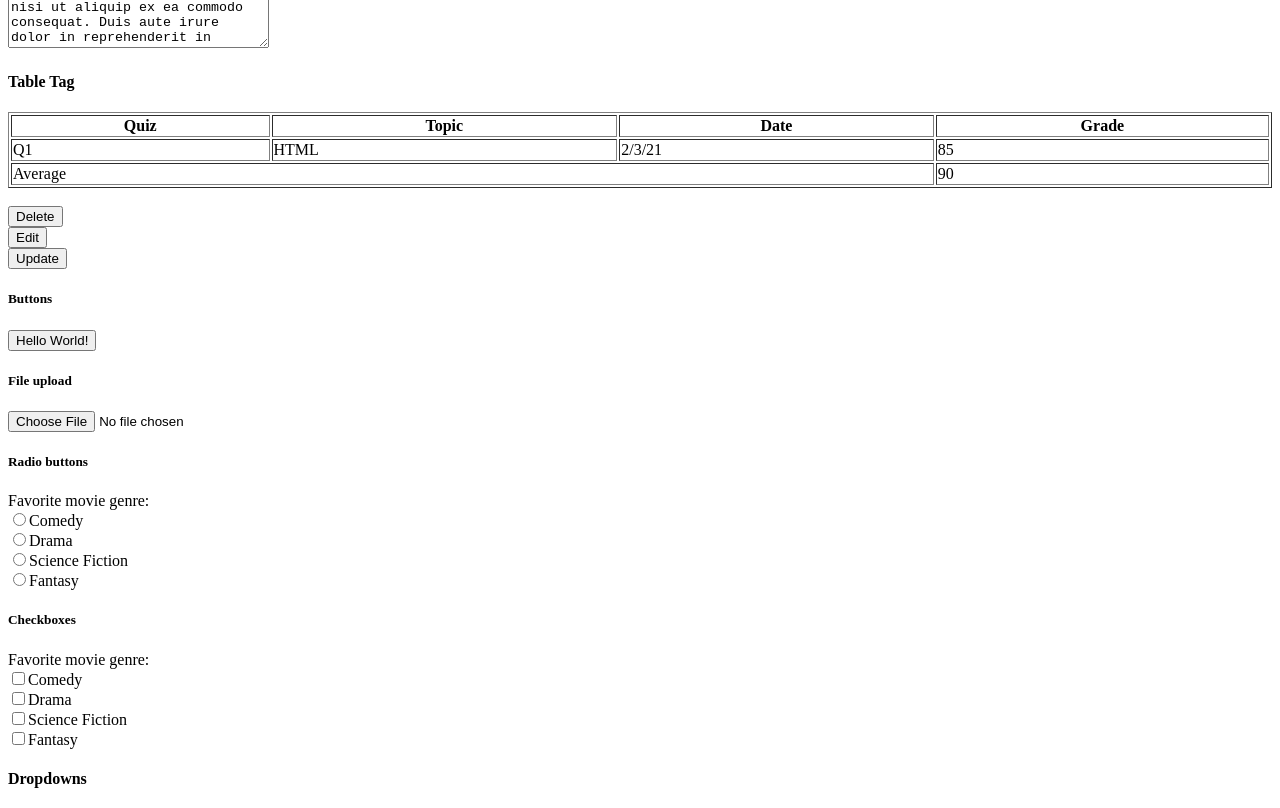
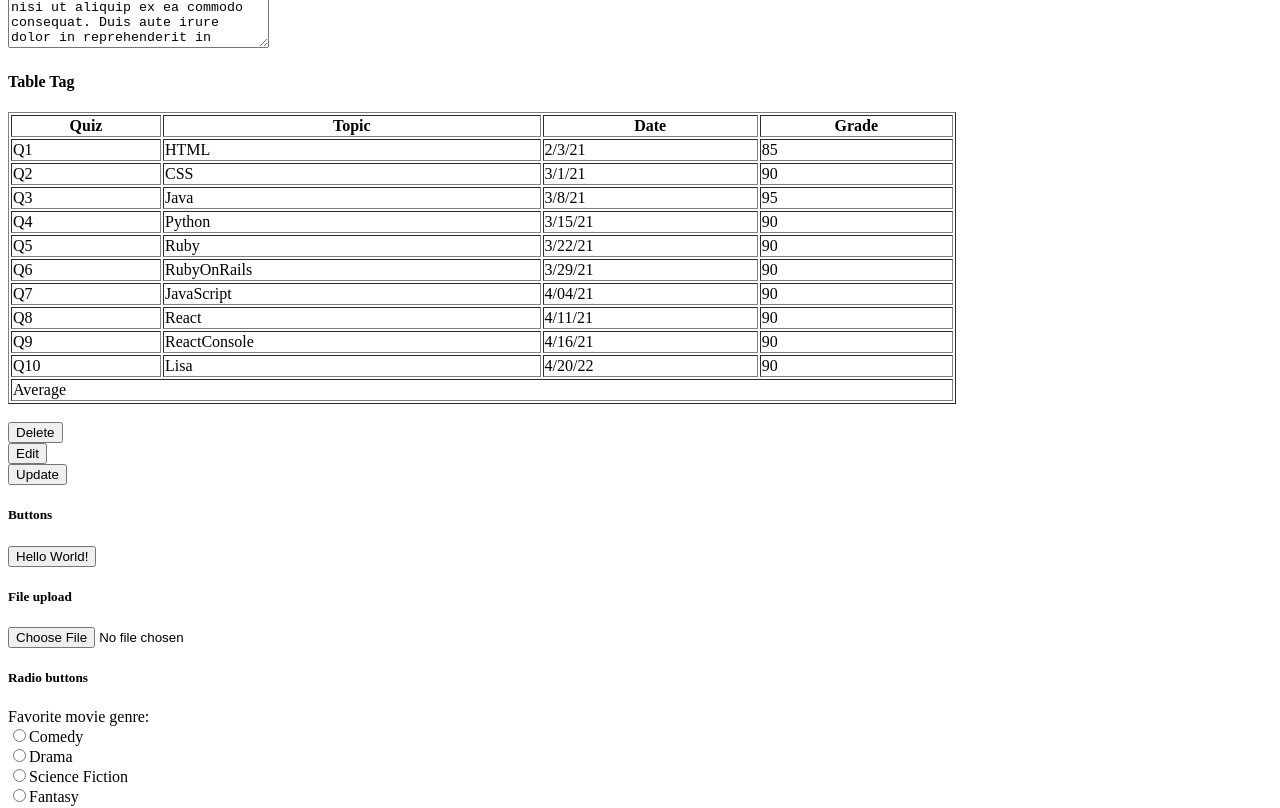
Before and after one commit to jpozuna/kambaz-react-web-app-sp25, a React (Vite) app: page /#/Labs/Lab1 in a window 1280 px wide. Shown: the part 1440-2248 px from the top of the page. Built offline with nearby package versions, Linux system fonts and the light colour scheme.

Commit message:
Lab table was corrected

```diff
--- a/src/Labs/Lab1/index.tsx
+++ b/src/Labs/Lab1/index.tsx
@@ -90,30 +90,80 @@ export default function Lab1() {
                 </div>
                 <div id="wd-tables">
                     <h4>Table Tag</h4>
-                    <table border={1} width="100%">    {/* table, border, width */}
-                        <thead>                    {/* table headings */}
-                        <tr>                        {/* table row */}
+                    <table border={1} width="75%">
+                        <thead>
+                        <tr>
                             <th>Quiz</th>
-                            {/* table heading*/}
                             <th>Topic</th>
                             <th>Date</th>
                             <th>Grade</th>
                         </tr>
                         </thead>
-                        <tbody>                    {/* table body */}
-                        <tr>                        {/* table row */}
+                        <tbody>
+                        <tr>
                             <td>Q1</td>
-                            {/* table data / cell */}
                             <td>HTML</td>
                             <td>2/3/21</td>
                             <td>85</td>
                         </tr>
+                        <tr>
+                            <td>Q2</td>
+                            <td>CSS</td>
+                            <td>3/1/21</td>
+                            <td>90</td>
+                        </tr>
+                        <tr>
+                            <td>Q3</td>
+                            <td>Java</td>
+                            <td>3/8/21</td>
+                            <td>95</td>
+                        </tr>
+                        <tr>
+                            <td>Q4</td>
+                            <td>Python</td>
+                            <td>3/15/21</td>
+                            <td>90</td>
+                        </tr>
+                        <tr>
+                            <td>Q5</td>
+                            <td>Ruby</td>
+                            <td>3/22/21</td>
+                            <td>90</td>
+                        </tr>
+                        <tr>
+                            <td>Q6</td>
+                            <td>RubyOnRails</td>
+                            <td>3/29/21</td>
+                            <td>90</td>
+                        </tr>
+                        <tr>
+                            <td>Q7</td>
+                            <td>JavaScript</td>
+                            <td>4/04/21</td>
+                            <td>90</td>
+                        </tr>
+                        <tr>
+                            <td>Q8</td>
+                            <td>React</td>
+                            <td>4/11/21</td>
+                            <td>90</td>
+                        </tr>
+                        <tr>
+                            <td>Q9</td>
+                            <td>ReactConsole</td>
+                            <td>4/16/21</td>
+                            <td>90</td>
+                        </tr>
+                        <tr>
+                            <td>Q10</td>
+                            <td>Lisa</td>
+                            <td>4/20/22</td>
+                            <td>90</td>
+                        </tr>
                         </tbody>
-                        <tfoot>                    {/* table row */}
+                        <tfoot>
                         <tr>
-                            <td colSpan={3}>Average</td>
-                            {/* column span */}
-                            <td>90</td>
+                            <td colSpan={4}>Average </td>
                         </tr>
                         </tfoot>
                     </table>
@@ -179,7 +229,8 @@ export default function Lab1() {
             </select>
 
             <h5>Select many</h5>
-            <label htmlFor="wd-select-many-genre"> Favorite movie genres: </label><br/>
+            <label htmlFor="wd-select-many-genre">
+                Favorite movie genres: </label><br/>
             <select multiple id="wd-select-many-genre">
                 <option value="COMEDY" selected> Comedy</option>
                 <option value="DRAMA"> Drama</option>
@@ -194,7 +245,8 @@ export default function Lab1() {
                    placeholder="jdoe@somewhere.com"
                    id="wd-text-fields-email"/><br/>
 
-            <label htmlFor="wd-text-fields-salary-start"> Starting salary:</label>
+            <label htmlFor="wd-text-fields-salary-start">
+                Starting salary:</label>
             <input type="number"
                    value="100000"
                    placeholder="1000"
@@ -212,20 +264,6 @@ export default function Lab1() {
                    value="2000-01-21"
                    id="wd-text-fields-dob"/><br/>
 
-            <label>Favorite color</label>
-            <br/>
-            <input type="radio" name="color"/>
-            Red
-            <br/>
-            <input type="radio" name="color"/>
-            Yellow
-            <br/>
-            <input type="radio" name="color"/>
-            Blue
-            <br/>
-            <input type="radio" name="color"/>
-            Green
-            <br/>
             <h4>Anchor tag</h4>
             Please
             <a href="https://www.lipsum.com" id="wd-lipsum">click here</a>
```
